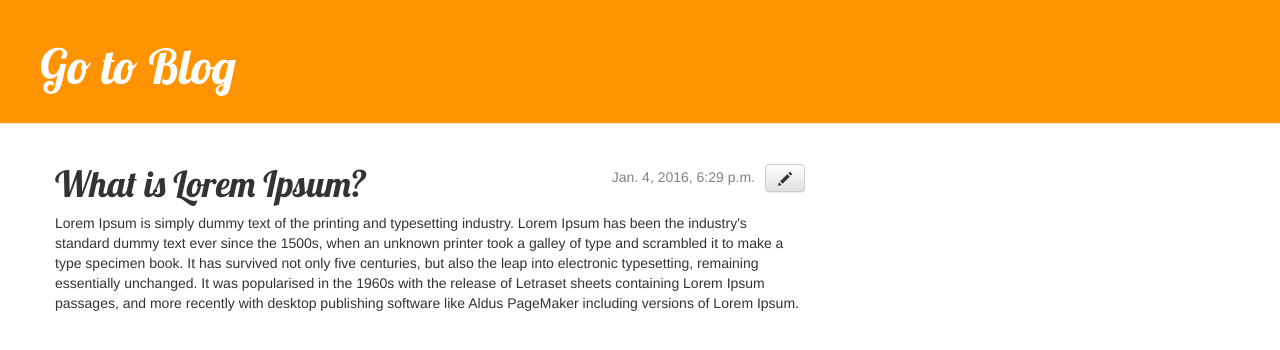
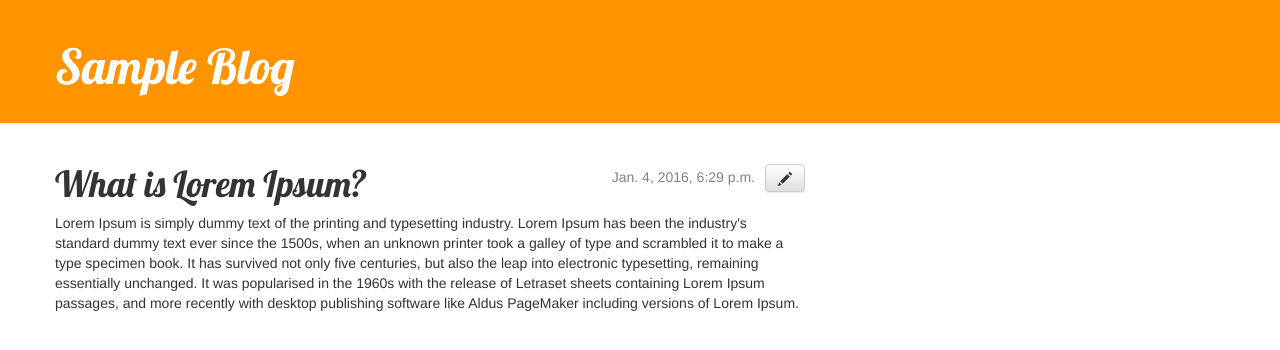
Before and after one commit to simonkoener66/django-sample, a Django app: page /post/1/ in a window 1280 px wide. Shown: the top 350 px of the page. Run offline with Django 3.2, Linux system fonts and the light colour scheme; data comes from the database, SQL or seed files in the repository; both versions use the stored data as it was after the commit; some libraries are stand-ins or nearby versions.

Commit message:
Small updates to text and css

```diff
--- a/blog/static/css/blog.css
+++ b/blog/static/css/blog.css
@@ -1,7 +1,12 @@
 .page-header {
     background-color: #ff9400;
     margin-top: 0;
-    padding: 20px 20px 20px 40px;
+    padding: 20px 0;
+}
+
+
+.page-header > .container {
+    margin-left: 40px;
 }
 
 .page-header h1, .page-header h1 a, .page-header h1 a:visited, .page-header h1 a:active {
--- a/blog/templates/blog/base.html
+++ b/blog/templates/blog/base.html
@@ -9,10 +9,12 @@
     </head>
     <body>
         <div class="page-header">
-            {% if user.is_authenticated %}
-                <a href="{% url 'post_new' %}" class="top-menu"><span class="glyphicon glyphicon-plus"></span></a>
-            {% endif %}
-            <h1><a href="/">Go to Blog</a></h1>
+            <div class="container">
+                {% if user.is_authenticated %}
+                    <a href="{% url 'post_new' %}" class="top-menu"><span class="glyphicon glyphicon-plus"></span></a>
+                {% endif %}
+                <h1><a href="/">Sample Blog</a></h1>
+            </div>
         </div>
         <div class="content container">
             <div class="row">
```
Also changed, not shown: db.sqlite3, 1 other file.
